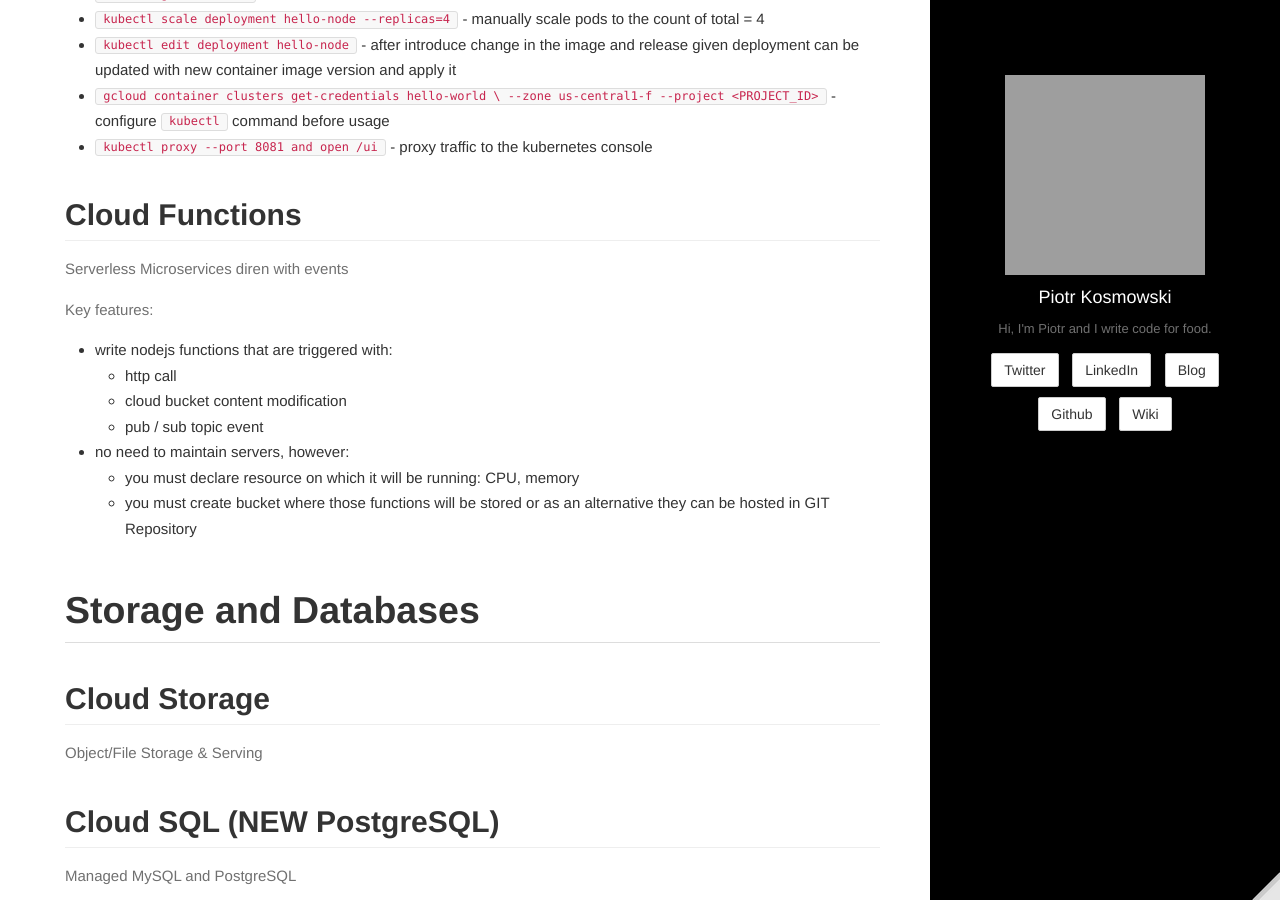
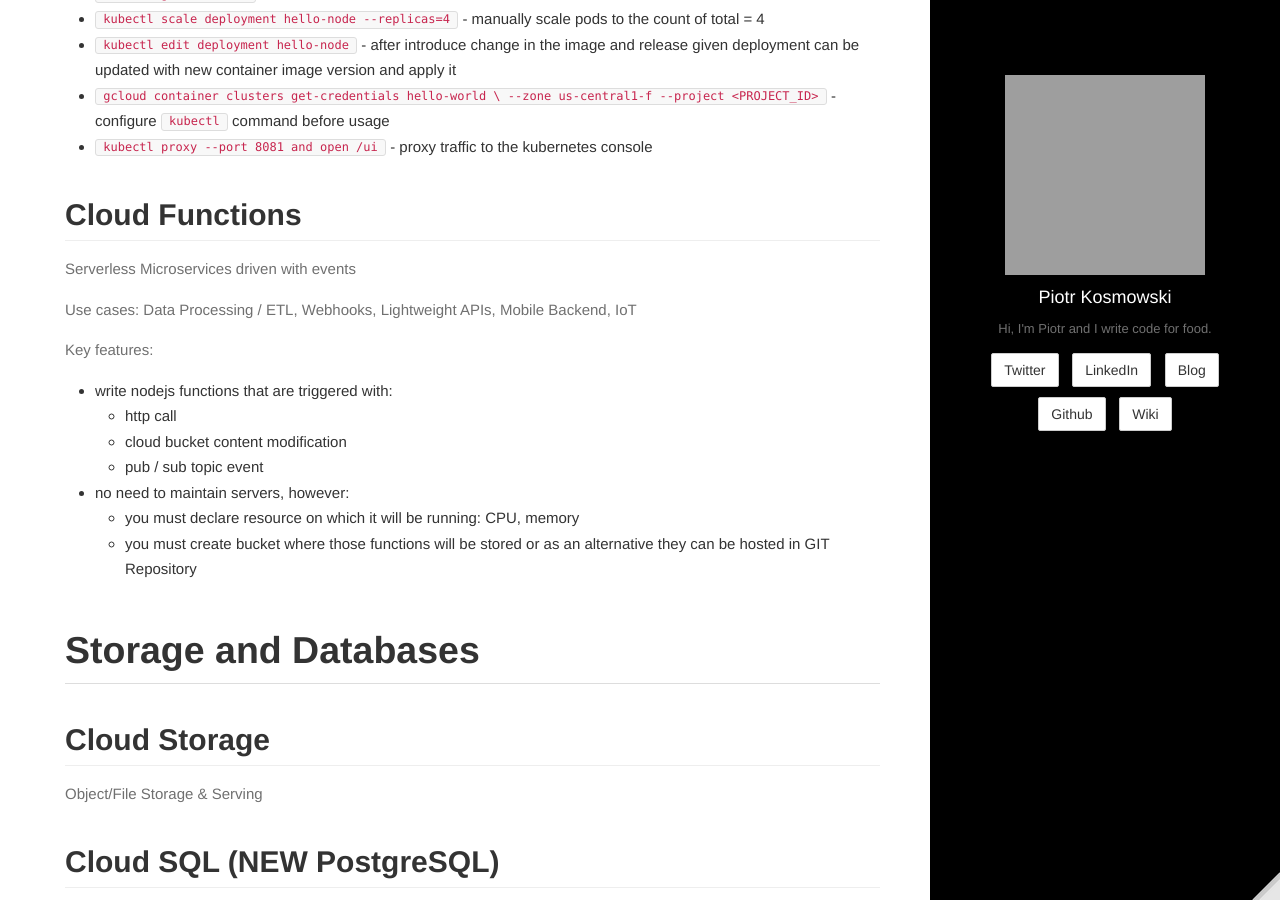
Before and after one commit to kospiotr/kospiotr.github.io, a Jekyll site: the page built from wiki/gcp.md, in a window 1280 px wide and 900 px high, scrolled down 4977 px. Built offline with Jekyll 4.4.1, drawn with Linux system fonts in a browser that asks for light colours; grey boxes are pictures that could not be loaded.

Commit message:
Update gcp.md

```diff
--- a/wiki/gcp.md
+++ b/wiki/gcp.md
@@ -104,7 +104,9 @@ Commands:
 * `kubectl proxy --port 8081 and open /ui` - proxy traffic to the kubernetes console
 
 ## Cloud Functions
-Serverless Microservices diren with events
+Serverless Microservices driven with events
+
+Use cases: Data Processing / ETL, Webhooks, Lightweight APIs, Mobile Backend, IoT
 
 Key features:
 * write nodejs functions that are triggered with:
```
